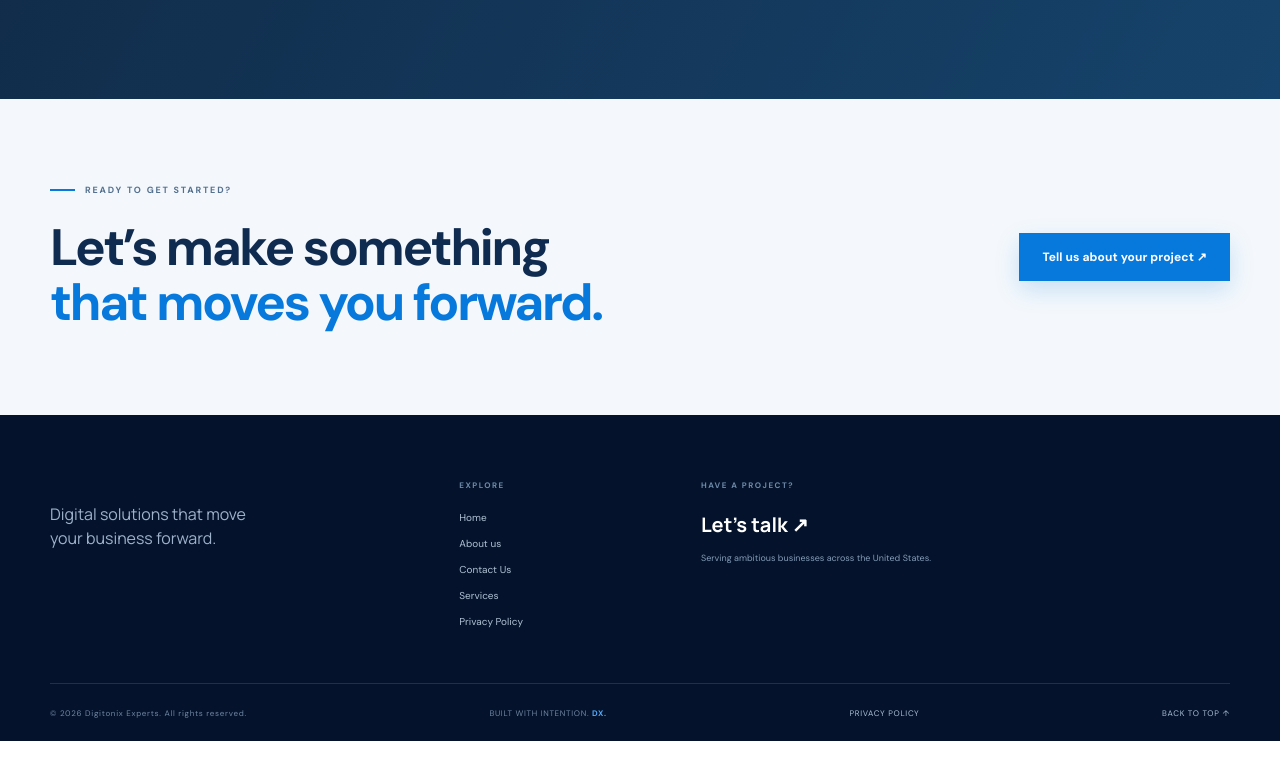
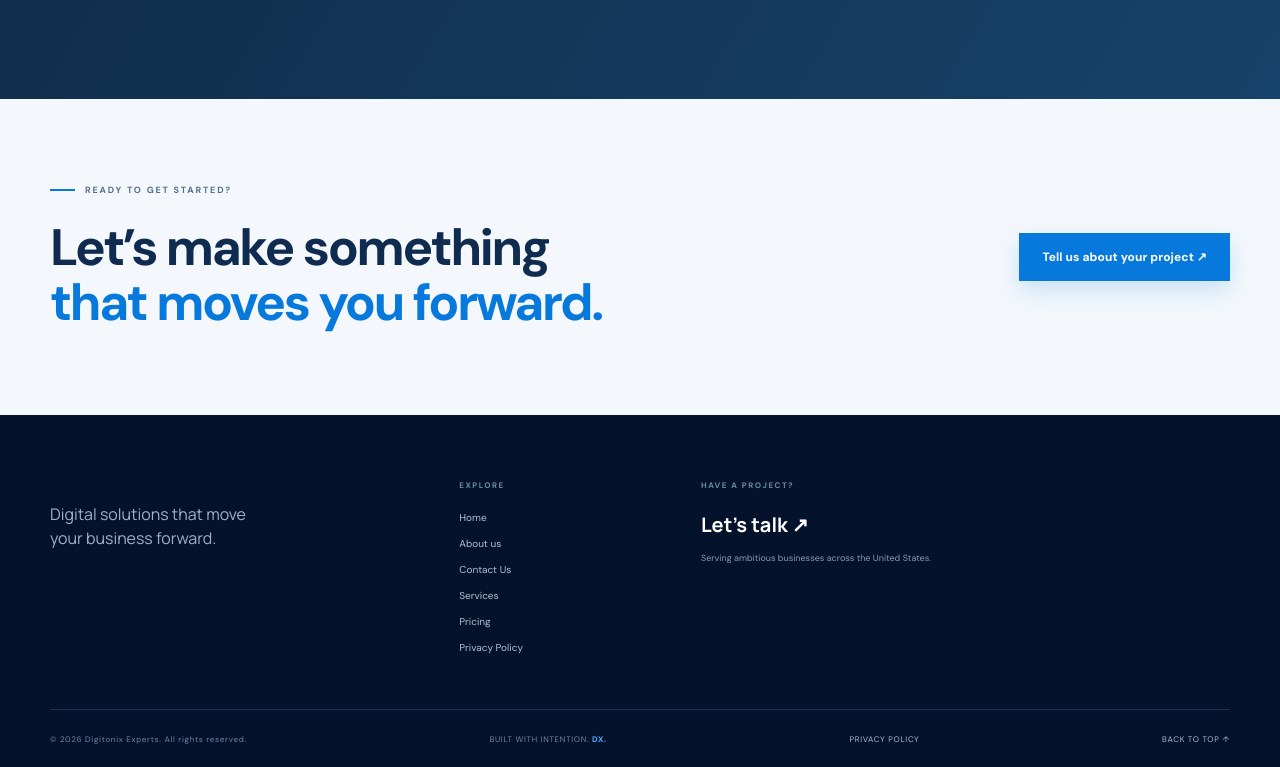
Before and after one commit to digitonixexperts/Digitonix-Experts, a Next.js app: page /about in a window 1280 px wide. Shown: the part 1725-2492 px from the top of the page. Before the commit the page ends 2466 px from the top, so only its background shows below. Built offline with nearby package versions, Linux system fonts and the light colour scheme.

Commit message:
Add pricing page link to site footer

```diff
--- a/app/about/page.tsx
+++ b/app/about/page.tsx
@@ -15,7 +15,7 @@ export default function AboutPage() {
       <section className="section inner-story"><div className="container inner-story-grid"><div><div className="eyebrow"><span className="eyebrow-line"/> WHO WE ARE</div><h2>More than a service provider.<br/><span>A team in your corner.</span></h2></div><div><p className="inner-lede">At Digitonix Experts, we believe your digital presence should do more than look good. It should make your business easier to discover, trust, and choose.</p><p>That’s why we bring website development, e-commerce, branding, design, SEO, and digital marketing together under one roof. We take time to understand your goals, shape a thoughtful plan, and create digital experiences that support meaningful business progress.</p></div></div></section>
       <section className="inner-values"><div className="container"><div className="eyebrow eyebrow-light"><span className="eyebrow-line"/> WHAT GUIDES US</div><h2>Good work starts with<br/><em>the right approach.</em></h2><div className="inner-values-grid"><article><b>01</b><h3>Listen first</h3><p>We start by understanding your business, audience, and what you want to achieve.</p></article><article><b>02</b><h3>Think clearly</h3><p>We connect creative ideas to practical strategy and purposeful execution.</p></article><article><b>03</b><h3>Build together</h3><p>We keep collaboration open and make every step feel considered and clear.</p></article></div></div></section>
       <section className="inner-cta"><div className="container inner-cta-row"><div><div className="eyebrow"><span className="eyebrow-line"/> READY TO GET STARTED?</div><h2>Let’s make something<br/><span>that moves you forward.</span></h2></div><Link className="button button-blue" href="/contact">Tell us about your project ↗</Link></div></section>
-      <footer className="site-footer"><div className="container footer-main"><div><p className="footer-tagline">Digital solutions that move<br/>your business forward.</p></div><div className="footer-links"><span>EXPLORE</span><Link href="/">Home</Link><Link href="/about">About us</Link><Link href="/contact">Contact Us</Link><Link href="/#services">Services</Link><Link href="/privacy-policy">Privacy Policy</Link></div><div className="footer-contact"><span>HAVE A PROJECT?</span><Link href="/contact">Let’s talk ↗</Link><small>Serving ambitious businesses across the United States.</small></div></div><div className="container footer-bottom"><span>© {new Date().getFullYear()} Digitonix Experts. All rights reserved.</span><span>BUILT WITH INTENTION. <b>DX.</b></span><Link href="/privacy-policy">PRIVACY POLICY</Link><Link href="#top">BACK TO TOP ↑</Link></div></footer>
+      <footer className="site-footer"><div className="container footer-main"><div><p className="footer-tagline">Digital solutions that move<br/>your business forward.</p></div><div className="footer-links"><span>EXPLORE</span><Link href="/">Home</Link><Link href="/about">About us</Link><Link href="/contact">Contact Us</Link><Link href="/#services">Services</Link><Link href="/pricing">Pricing</Link><Link href="/privacy-policy">Privacy Policy</Link></div><div className="footer-contact"><span>HAVE A PROJECT?</span><Link href="/contact">Let’s talk ↗</Link><small>Serving ambitious businesses across the United States.</small></div></div><div className="container footer-bottom"><span>© {new Date().getFullYear()} Digitonix Experts. All rights reserved.</span><span>BUILT WITH INTENTION. <b>DX.</b></span><Link href="/privacy-policy">PRIVACY POLICY</Link><Link href="#top">BACK TO TOP ↑</Link></div></footer>
     </main>
   );
 }
```
